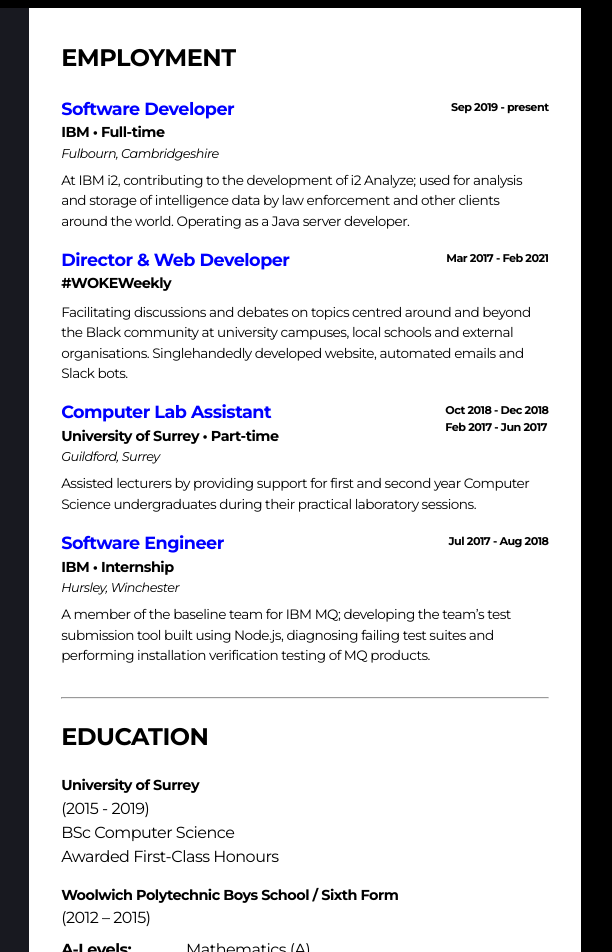
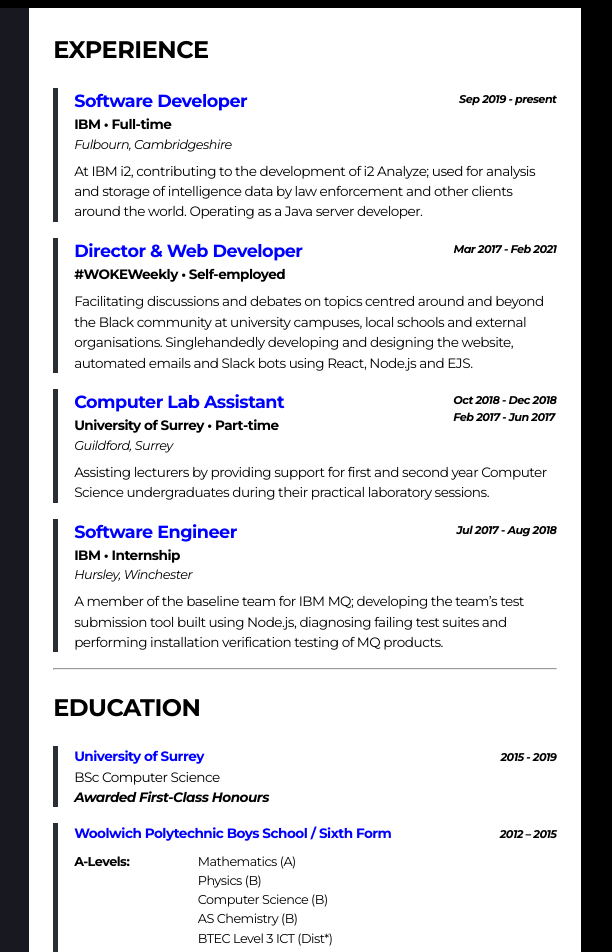
Before and after one commit to zzavidd/CurriculumVitae, a Gatsby site in the folder code/: page / in a window 1280 px wide. Shown: the top 952 px of the page, 473-1085 px from the left. Built offline with nearby package versions, Linux system fonts and the light colour scheme; Gatsby itself is replaced by a stand-in of ours.

Commit message:
Design education

```diff
--- a/code/src/components/education.tsx
+++ b/code/src/components/education.tsx
@@ -1,27 +1,34 @@
 import React from 'react';
+import { Metadata } from './fragments';
 
 export default function Education() {
   return (
     <section className={'education'}>
       <h2>Education</h2>
       <article className={'education-entry'}>
+        <Metadata>
+          <div>
             <div className={'education-entry-institution'}>
               University of Surrey
             </div>
-        <div className={'education-entry-dates'}>(2015 - 2019)</div>
-        <div>BSc Computer Science</div>
-        <div>Awarded First-Class Honours</div>
+            <div className={'education-entry-degree'}>BSc Computer Science</div>
+            <div className={'education-entry-award'}>Awarded First-Class Honours</div>
+          </div>
+          <div className={'education-entry-dates'}>2015 - 2019</div>
+        </Metadata>
       </article>
       <article className={'education-entry'}>
+        <Metadata>
           <div className={'education-entry-institution'}>
             Woolwich Polytechnic Boys School / Sixth Form
           </div>
-        <div className={'education-entry-dates'}>(2012 – 2015)</div>
+          <div className={'education-entry-dates'}>2012 – 2015</div>
+        </Metadata>
         {Object.entries(EDUCATION).map(([stage, grades], key) => {
           return (
             <div className={'education-entry-table'} key={key}>
               <div className={'education-entry-table-stage'}>{stage}:</div>
-              <div>
+              <div className={'education-entry-table-grades'}>
                 {grades.map((grade, key) => {
                   return <div key={key}>{grade}</div>;
                 })}
--- a/code/src/components/employment.tsx
+++ b/code/src/components/employment.tsx
@@ -1,9 +1,10 @@
 import React from 'react';
+import { Metadata } from './fragments';
 
 export default function Employment() {
   return (
     <section className={'employment'}>
-      <h2>Employment</h2>
+      <h2>Experience</h2>
       {EXPERIENCES.map((experience, key) => {
         let company = experience.company;
         if (experience.type) {
@@ -11,16 +12,20 @@
         }
         return (
           <article className={'employment-entry'} key={key}>
-            <div className={'employment-entry-metadata'}>
+            <Metadata>
               <div>
-                <div className={'role'}>{experience.role}</div>
-                <div className={'company'}>{company}</div>
-                <div className={'location'}>{experience.location}</div>
+                <div className={'employment-entry-role'}>{experience.role}</div>
+                <div className={'employment-entry-company'}>{company}</div>
+                <div className={'employment-entry-location'}>
+                  {experience.location}
+                </div>
               </div>
               <div className={'employment-entry-dates'}>{experience.dates}</div>
+            </Metadata>
+
+            <div className={'employment-entry-description'}>
+              {experience.description}
             </div>
-
-            <div className={'description'}>{experience.description}</div>
           </article>
         );
       })}
@@ -40,10 +45,11 @@
   },
   {
     company: '#WOKEWeekly',
+    type: 'Self-employed',
     role: 'Director & Web Developer',
     dates: 'Mar 2017 - Feb 2021',
     description:
-      'Facilitating discussions and debates on topics centred around and beyond the Black community at university campuses, local schools and external organisations. Singlehandedly developed website, automated emails and Slack bots.'
+      'Facilitating discussions and debates on topics centred around and beyond the Black community at university campuses, local schools and external organisations. Singlehandedly developing and designing the website, automated emails and Slack bots using React, Node.js and EJS.'
   },
   {
     company: 'University of Surrey',
@@ -52,7 +58,7 @@
     dates: 'Oct 2018 - Dec 2018\nFeb 2017 - Jun 2017',
     location: 'Guildford, Surrey',
     description:
-      'Assisted lecturers by providing support for first and second year Computer Science undergraduates during their practical laboratory sessions.'
+      'Assisting lecturers by providing support for first and second year Computer Science undergraduates during their practical laboratory sessions.'
   },
   {
     company: 'IBM',
@@ -62,7 +68,7 @@
     location: 'Hursley, Winchester',
     description:
       'A member of the baseline team for IBM MQ; developing the team’s test submission tool built using Node.js, diagnosing failing test suites and performing installation verification testing of MQ products.'
-  },
+  }
   // {
   //   company: 'Richer Education Ltd.',
   //   type: 'Part-time',
--- /dev/null
+++ b/code/src/components/fragments/index.tsx
@@ -0,0 +1,5 @@
+import React from 'react';
+
+export function Metadata(props: React.InputHTMLAttributes<HTMLDivElement>) {
+  return <div className={'metadata'} {...props} />;
+}
--- a/code/src/styles/App.scss
+++ b/code/src/styles/App.scss
@@ -1,5 +1,6 @@
 @import url('https://fonts.googleapis.com/css2?family=Montserrat:ital,wght@0,400;0,700;1,400;1,700&display=swap');
 
+@import 'Fragments';
 @import 'LHS';
 @import 'RHS';
 
--- /dev/null
+++ b/code/src/styles/Fragments.scss
@@ -0,0 +1,4 @@
+.metadata {
+  display: flex;
+  justify-content: space-between;
+}
--- a/code/src/styles/RHS.scss
+++ b/code/src/styles/RHS.scss
@@ -1,58 +1,86 @@
 section.rhs {
-  padding: 2em;
+  padding: 1.5em;
 }
 
 section.employment h2 {
   margin-top: 0;
 }
 
-.employment-entry,
-.education-entry {
-  padding-bottom: 1em;
-}
-
-.education-entry-table {
-  column-gap: 1em;
-  display: grid;
-  grid-template-columns: 0.3fr 1fr;
-  padding: 0.5em 0;
-}
-
-.role {
-  color: #00f;
-  font-size: 110%;
-  font-weight: bold;
-}
-
-.company,
-.education-entry-institution {
-  font-size: 90%;
-  font-weight: bold;
-}
-
-.education-entry-table-stage {
-  font-weight: bold;
-}
-
-.location {
-  font-size: 80%;
+%dates {
+  font-size: 70%;
   font-style: italic;
-}
-
-.employment-entry-metadata {
-  display: flex;
-  justify-content: space-between;
-}
-
-.employment-entry-dates {
-  font-size: 70%;
   font-weight: bold;
   position: relative;
   top: 3px;
   white-space: pre-wrap;
 }
 
-.description {
+.employment-entry,
+.education-entry {
+  border-left: 5px solid #2b2e33;
+  margin-bottom: 1em;
+  padding-left: 1em;
+}
+
+.employment-entry-role {
+  color: #00f;
+  font-size: 110%;
+  font-weight: bold;
+}
+
+.employment-entry-company {
+  font-size: 85%;
+  font-weight: bold;
+}
+
+.employment-entry-location {
+  font-size: 80%;
+  font-style: italic;
+}
+
+.employment-entry-dates {
+  @extend %dates;
+}
+
+.employment-entry-description {
   font-size: 85%;
   padding-top: 0.5em;
 }
+
+.education-entry {
+  &-institution {
+    color: #00f;
+    font-size: 85%;
+    font-weight: bold;
+  }
+
+  &-degree {
+    font-size: 85%;
+  }
+
+  &-award {
+    font-size: 85%;
+    font-style: italic;
+    font-weight: bold;
+  }
+
+  &-dates {
+    @extend %dates;
+  }
+
+  &-table {
+    column-gap: 1em;
+    display: grid;
+    grid-template-columns: 0.3fr 1fr;
+    padding: 0.5em 0;
+
+    &-stage {
+      font-size: 80%;
+      font-weight: bold;
+    }
+
+    &-grades {
+      font-size: 80%;
+    }
+  }
+}
```
Lines whose indentation alone changed are shown as unchanged.
